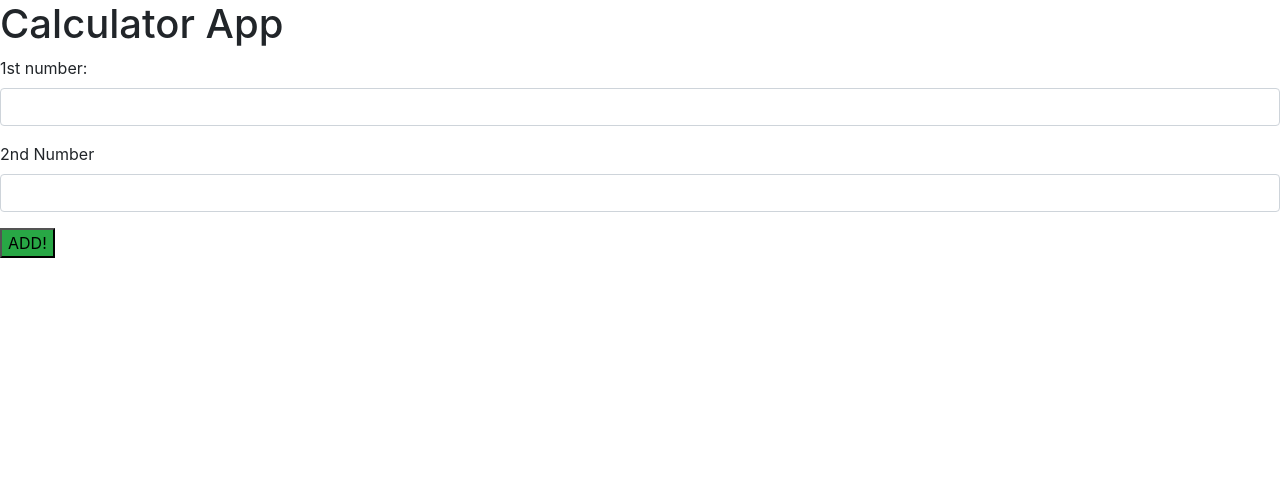
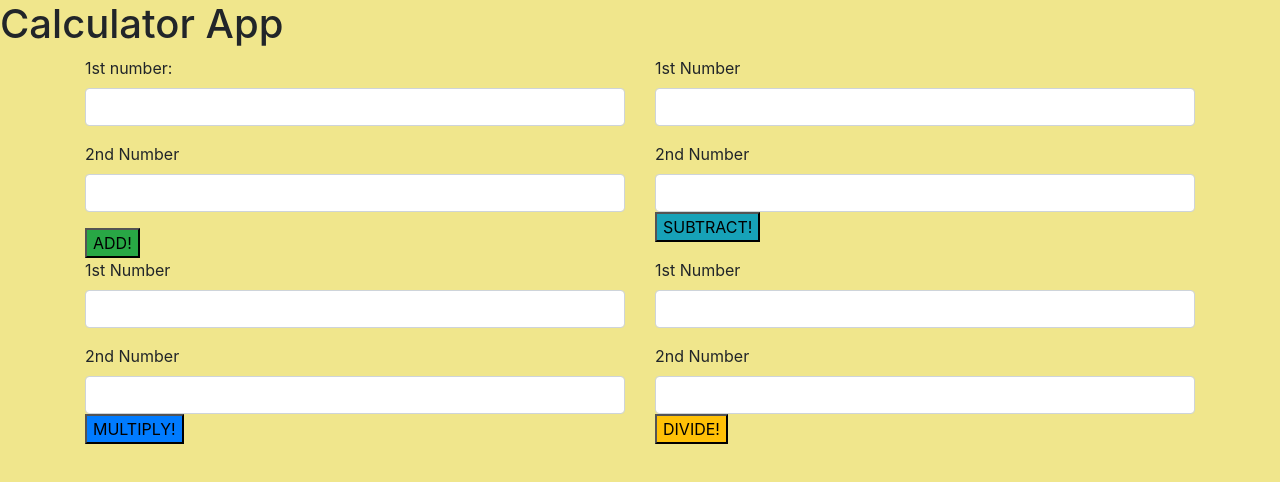
Before and after one commit to Kabu1/improvedcalc, a plain HTML site: page index.html in a window 1280 px wide. Drawn offline with nearby package versions, Linux system fonts and the light colour scheme.

Commit message:
Add subtraction, division, and multiplication functionalities

```diff
--- a/css/styles.css
+++ b/css/styles.css
@@ -0,0 +1,9 @@
+.new{
+    background-color: khaki;
+}
+#output{
+    font-style: normal;
+    font-family: arial;
+    font-size: large;
+    color: forestgreen;
+}
--- a/index.html
+++ b/index.html
@@ -7,8 +7,12 @@
     <script src="https://code.jquery.com/jquery-3.5.1.js" integrity="sha256-QWo7LDvxbWT2tbbQ97B53yJnYU3WhH/C8ycbRAkjPDc=" crossorigin="anonymous"></script>    <script src="js/scripts.js"></script>
     <title>Calculator</title>
   </head>
-  <body>
+  <body class="new">
     <h1>Calculator App</h1>
+  <div class="container">
+    <div class="row">
+      <div class="col-md-6">
+          <div class="well">
             <form id="add">
               <div class="form-group">
                 <label for="add1"> 1st number:</label>
@@ -21,5 +25,59 @@
             <button type="submit" class="bg-success">ADD!</button>
             </form>
               <div id="output"> </div>
+              </div>
+        </div>
+        <div class="col-md-6">
+          <div class="well">
+            <form id="subtract">
+              <div class="form-group">
+                <label for="subtract1"> 1st Number</label>
+                <input type="text" id="subtract1" class="form-control">
+              </div>
+              <div id="form-group">
+                <label for="subtract2">2nd Number</label>
+                <input type="text" id="subtract2" class="form-control">
+              </div>
+            <button type="submit" class="bg-info">SUBTRACT!</button>
+            </form>
+            <div id="output"> </div>
+          </div>
+        </div>
+    </div>
+    <div class="row">
+      <div class="col-md-6">
+        <div class="well">
+          <form id="multiply">
+            <div class="form-group">
+              <label for="multiply1"> 1st Number</label>
+              <input type="text" id="multiply1" class="form-control">
+            </div>
+            <div id="form-group">
+              <label for="multiply2">2nd Number</label>
+              <input type="text" id="muliply2" class="form-control">
+            </div>
+          <button type="submit" class="bg-primary">MULTIPLY!</button>
+          </form>
+          <div id="output"> </div>
+        </div>
+      </div>
+      <div class="col-md-6">
+        <div class="well">
+          <form id="subtract">
+            <div class="form-group">
+              <label for="divide"> 1st Number</label>
+              <input type="text" id="divide1" class="form-control">
+            </div>
+            <div id="form-group">
+              <label for="subtract2">2nd Number</label>
+              <input type="text" id="divide2" class="form-control">
+            </div>
+          <button type="submit" class="bg-warning">DIVIDE!</button>
+          </form>
+          <div id="output"> </div>
+        </div>
+      </div>
+    </div>
+  </div>
   </body>
 </html>
--- a/js/scripts.js
+++ b/js/scripts.js
@@ -1,7 +1,6 @@
-
 
 // Business (or back-end) logic:
-var add = function(number1, number2) {
+  var add = function(number1, number2) {
     return number1 + number2;
   };
   var subtract = function(number1, number2) {
@@ -13,7 +12,7 @@ var add = function(number1, number2) {
   var divide = function(number1, number2) {
     return number1 / number2;
   };
-  //everything above this line is business (or back-end) logic:
+//everything above this line is business (or back-end) logic:
 //everything below this line is user interface logic(front end)
 $(document).ready(function(){
 $("form#add").submit(function(event){
```
Lines whose indentation alone changed are shown as unchanged.
